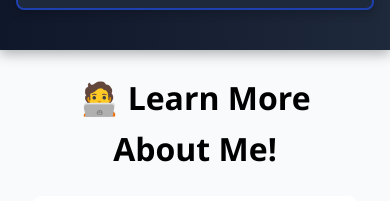
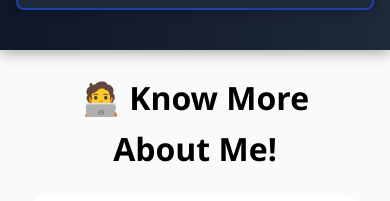
Before and after one commit to wenvhlv/wenvhlv, a React (Create React App) app: page / in a window 390 px wide. Shown: the part 720-921 px from the top of the page. Built offline with nearby package versions, Linux system fonts and the light colour scheme.

Commit message:
responsiveness images

```diff
--- a/src/pages/Home.css
+++ b/src/pages/Home.css
@@ -218,5 +218,7 @@ a:hover {
   .image-myself,
   .image-style3 {
     margin-bottom: 1rem; /* Add space below images */
+    max-width: 100%; /* Make images take up 100% of their container's width */
+    height: auto; /* Maintain aspect ratio */
   }
 }
--- a/src/pages/Home.jsx
+++ b/src/pages/Home.jsx
@@ -10,7 +10,7 @@ import InternImg from './internship.jpg';
 function Home() {
   return (
     <div className="home-container">
-      <h1 className="head">🧑‍💻 Learn More About Me!</h1>
+      <h1 className="head">🧑‍💻 Know More About Me!</h1>
       {/* Intro Section */}
       <section className="section light">
         <div className="content left">
```
